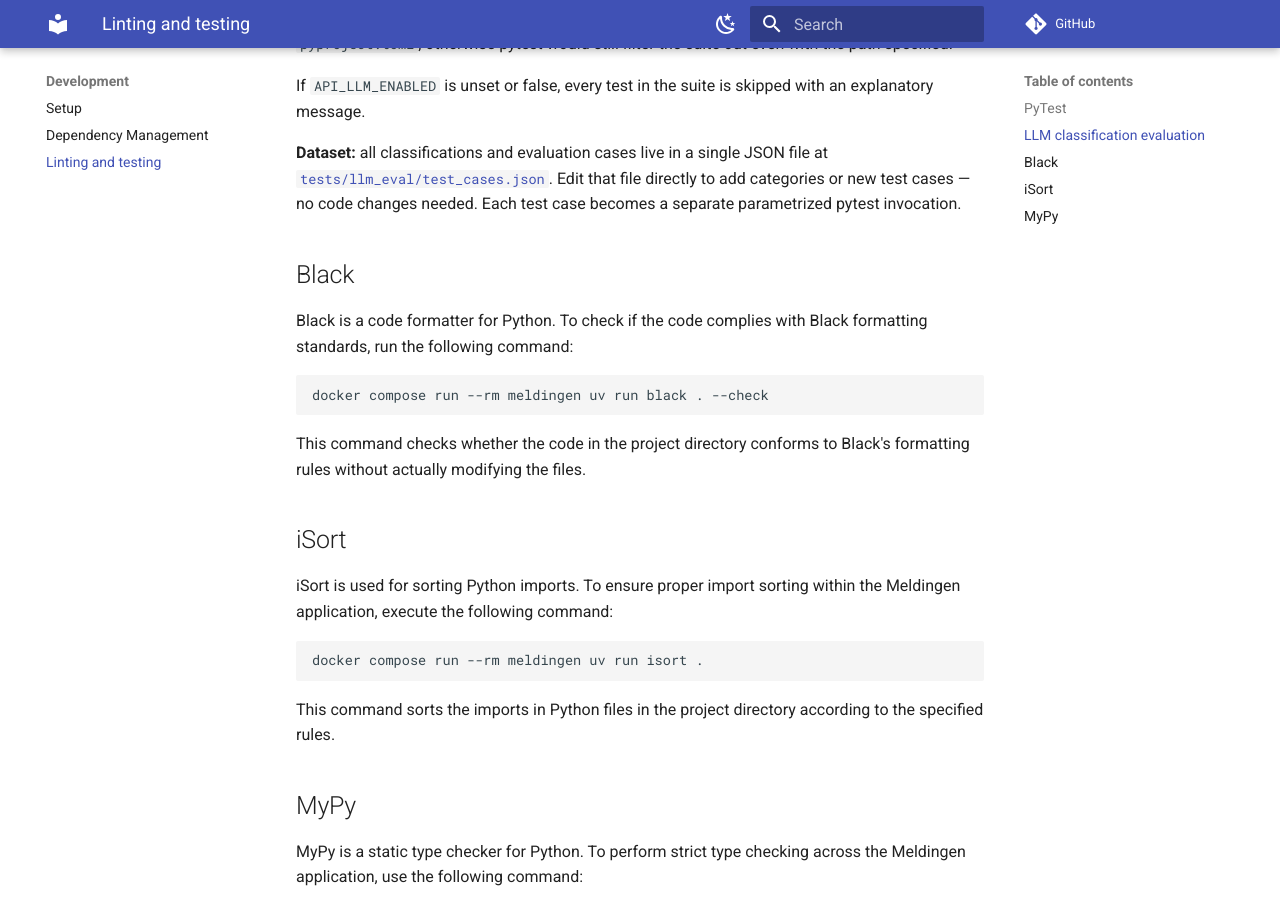
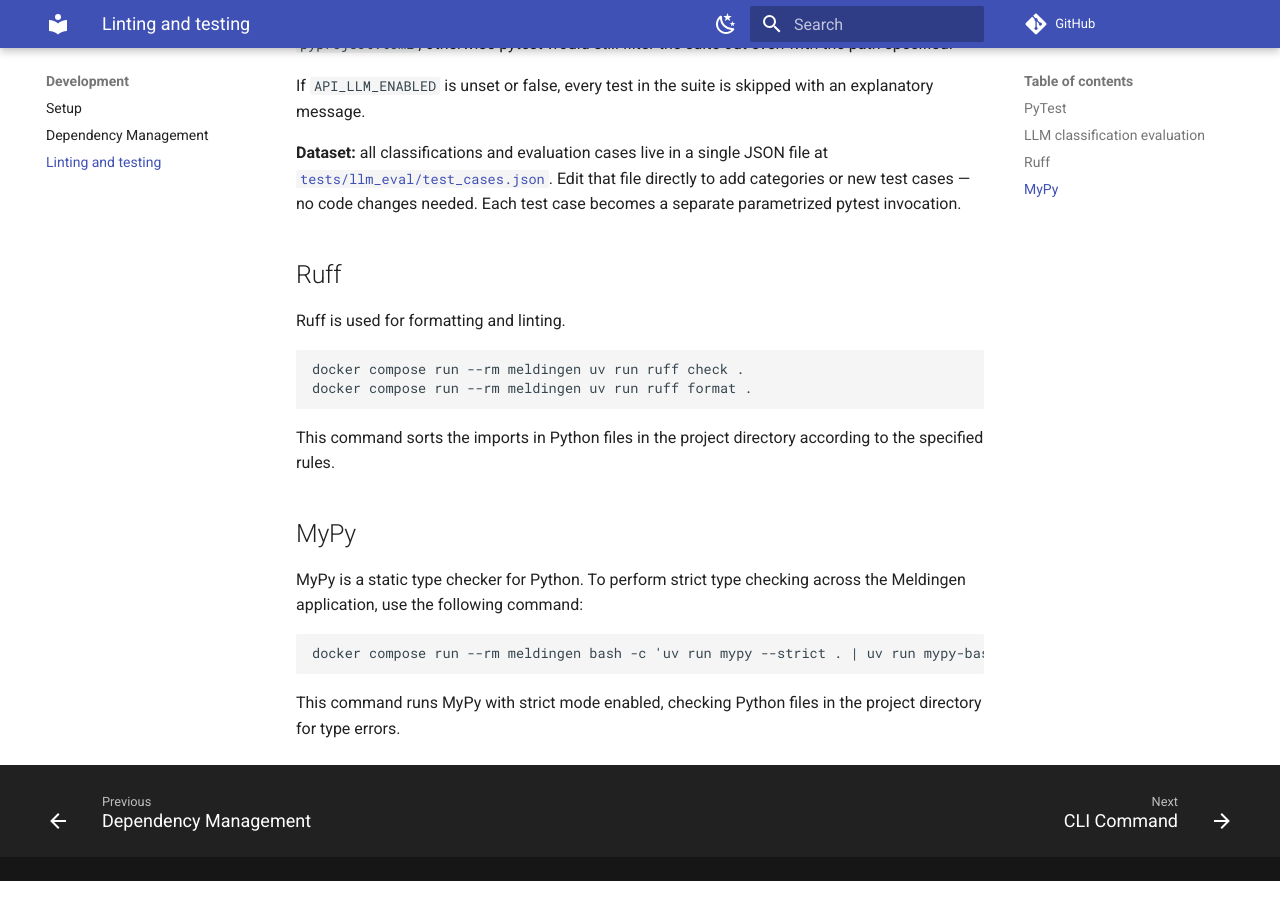
Before and after one commit to Amsterdam/meldingen, an MkDocs documentation site: the page built from docs/development/linting_and_testing.md, in a window 1280 px wide and 900 px high, scrolled down 1062 px. Built offline with MkDocs 1.6.1 and Material for MkDocs 9.7.7, drawn with Linux system fonts in a browser that asks for light colours; comment, search, counter and statistics services are not loaded.

Commit message:
Change tooling to use ruff

````diff
--- a/docs/development/linting_and_testing.md
+++ b/docs/development/linting_and_testing.md
@@ -38,25 +38,13 @@ If `API_LLM_ENABLED` is unset or false, every test in the suite is skipped with
 
 **Dataset:** all classifications and evaluation cases live in a single JSON file at [`tests/llm_eval/test_cases.json`](../../tests/llm_eval/test_cases.json). Edit that file directly to add categories or new test cases — no code changes needed. Each test case becomes a separate parametrized pytest invocation.
 
-## Black
+## Ruff
 
-Black is a code formatter for Python. To check if the code complies with Black
-formatting standards, run the following command:
+Ruff is used for formatting and linting.
 
 ```bash
-docker compose run --rm meldingen uv run black . --check
-```
-
-This command checks whether the code in the project directory conforms to
-Black's formatting rules without actually modifying the files.
-
-## iSort
-
-iSort is used for sorting Python imports. To ensure proper import sorting
-within the Meldingen application, execute the following command:
-
-```bash
-docker compose run --rm meldingen uv run isort .
+docker compose run --rm meldingen uv run ruff check .
+docker compose run --rm meldingen uv run ruff format .
 ```
 
 This command sorts the imports in Python files in the project directory
````
Also changed, not shown: .pre-commit-config.yaml (+8 -8 lines), pyproject.toml (+19 -35 lines), 3 other files.
